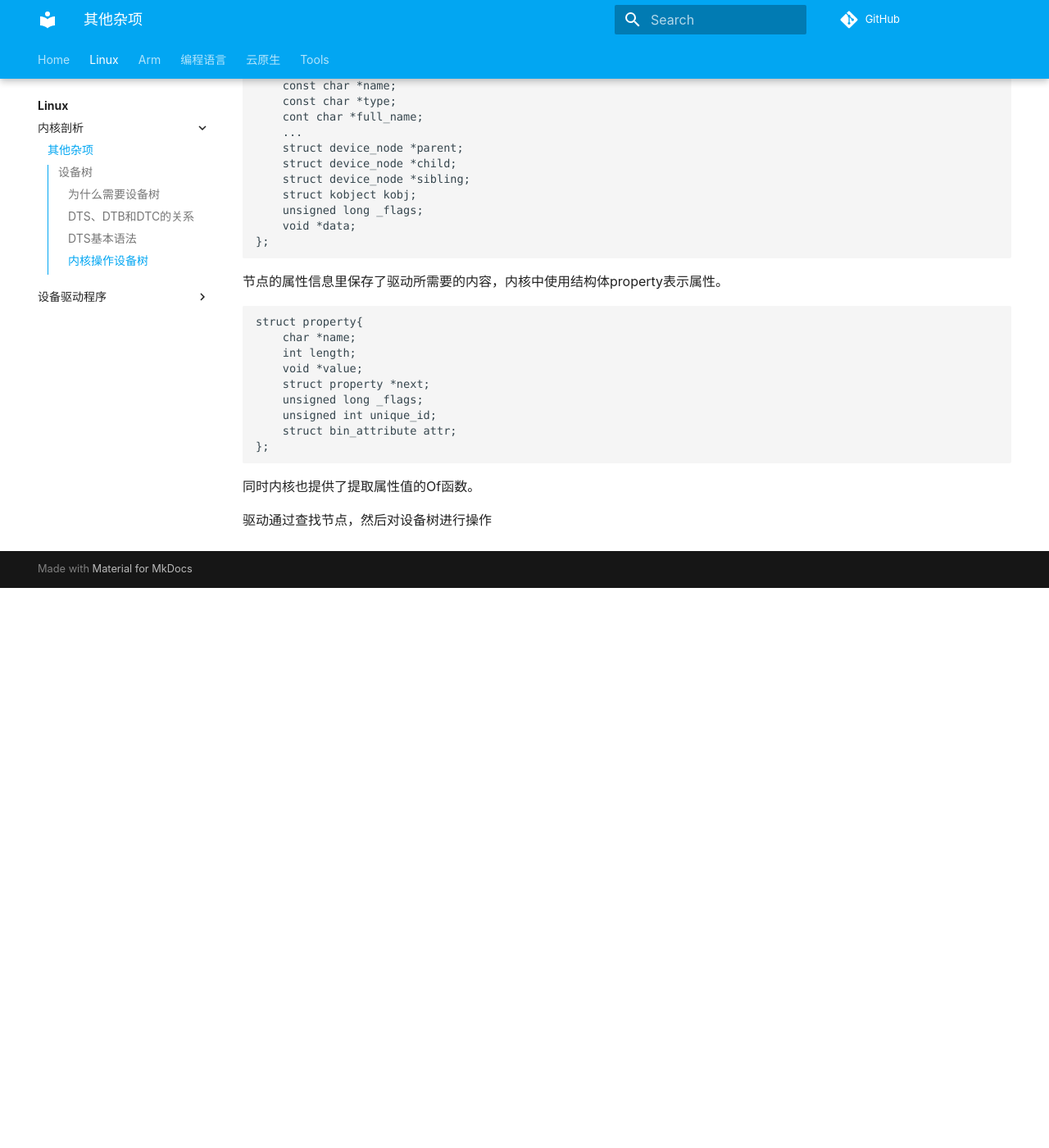
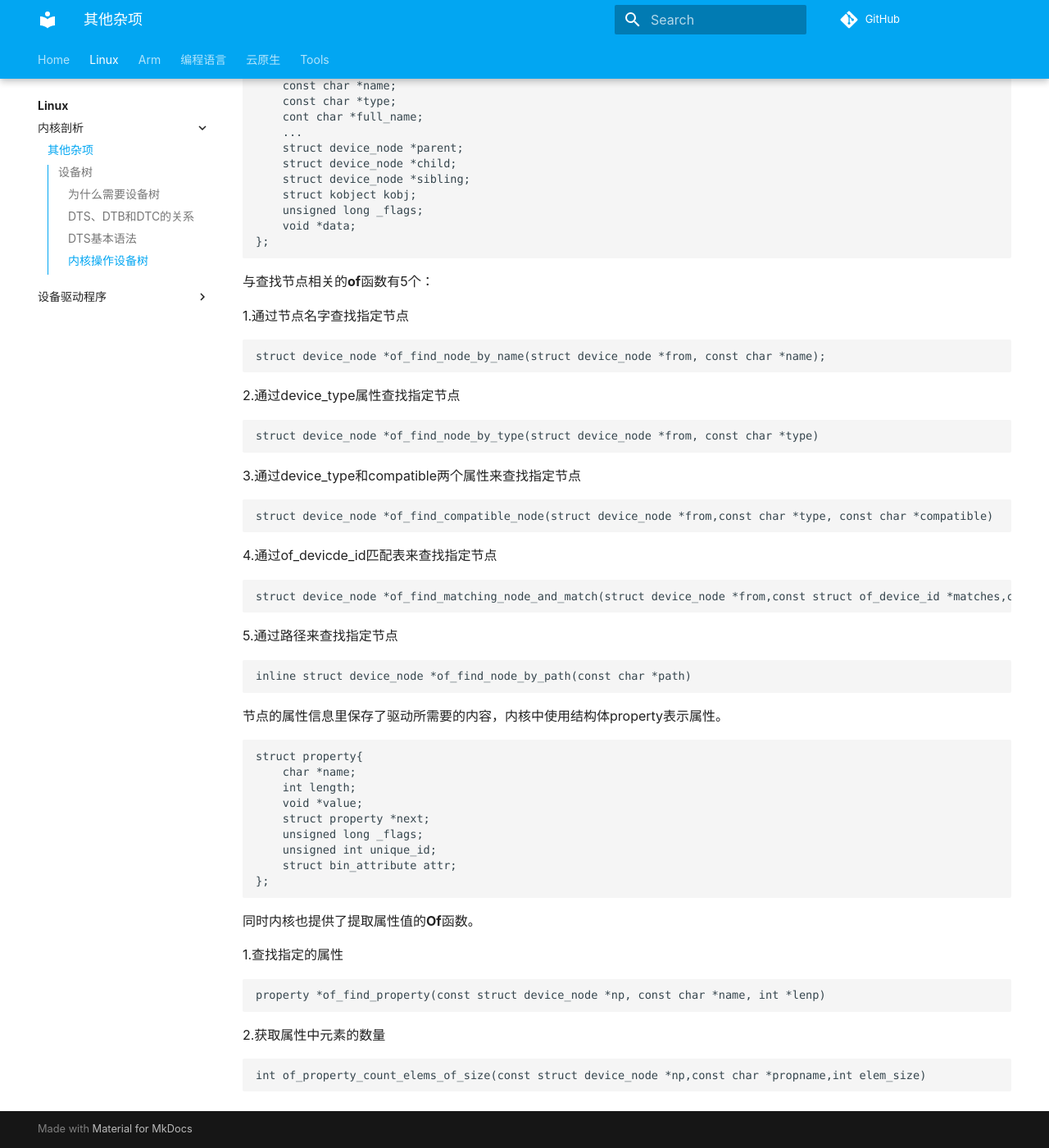
Before and after one commit to TomSjtu/notes, an MkDocs documentation site: the page built from docs/linux/kernel/others.md, in a window 1280 px wide and 1400 px high, scrolled down 2917 px. Shown: the whole window at 82% size. Built offline with MkDocs 1.6.1 and Material for MkDocs 9.7.7, drawn with Linux system fonts in a browser that asks for light colours; comment, search, counter and statistics services are not loaded; before the commit the page ends 3634 px from its top, so only the background shows below that.

Commit message:
update of function

````diff
--- a/docs/linux/kernel/others.md
+++ b/docs/linux/kernel/others.md
@@ -128,8 +128,40 @@ struct device_node{
     void *data;
 };
 ```
+与查找节点相关的**of**函数有5个：
+
+1.通过节点名字查找指定节点
+
+```C
+struct device_node *of_find_node_by_name(struct device_node *from, const char *name);
+```
+
+2.通过device_type属性查找指定节点
+
+```C
+struct device_node *of_find_node_by_type(struct device_node *from, const char *type)
+```
+
+3.通过device_type和compatible两个属性来查找指定节点
+
+```C
+struct device_node *of_find_compatible_node(struct device_node *from,const char *type, const char *compatible)
+```
+
+4.通过of_devicde_id匹配表来查找指定节点
+
+```C
+struct device_node *of_find_matching_node_and_match(struct device_node *from,const struct of_device_id *matches,const struct of_device_id **match)
+```
+
+5.通过路径来查找指定节点
+
+```C
+inline struct device_node *of_find_node_by_path(const char *path)
+```
 
 节点的属性信息里保存了驱动所需要的内容，内核中使用结构体property表示属性。
+
 ```C
 struct property{
     char *name;
@@ -141,9 +173,17 @@ struct property{
     struct bin_attribute attr;
 };
 ```
-同时内核也提供了提取属性值的Of函数。
 
+同时内核也提供了提取属性值的**Of**函数。
 
+1.查找指定的属性
 
+```C
+property *of_find_property(const struct device_node *np, const char *name, int *lenp)
+```
 
-驱动通过查找节点，然后对设备树进行操作
+2.获取属性中元素的数量
+
+```C
+int of_property_count_elems_of_size(const struct device_node *np,const char *propname,int elem_size)
+```
````
